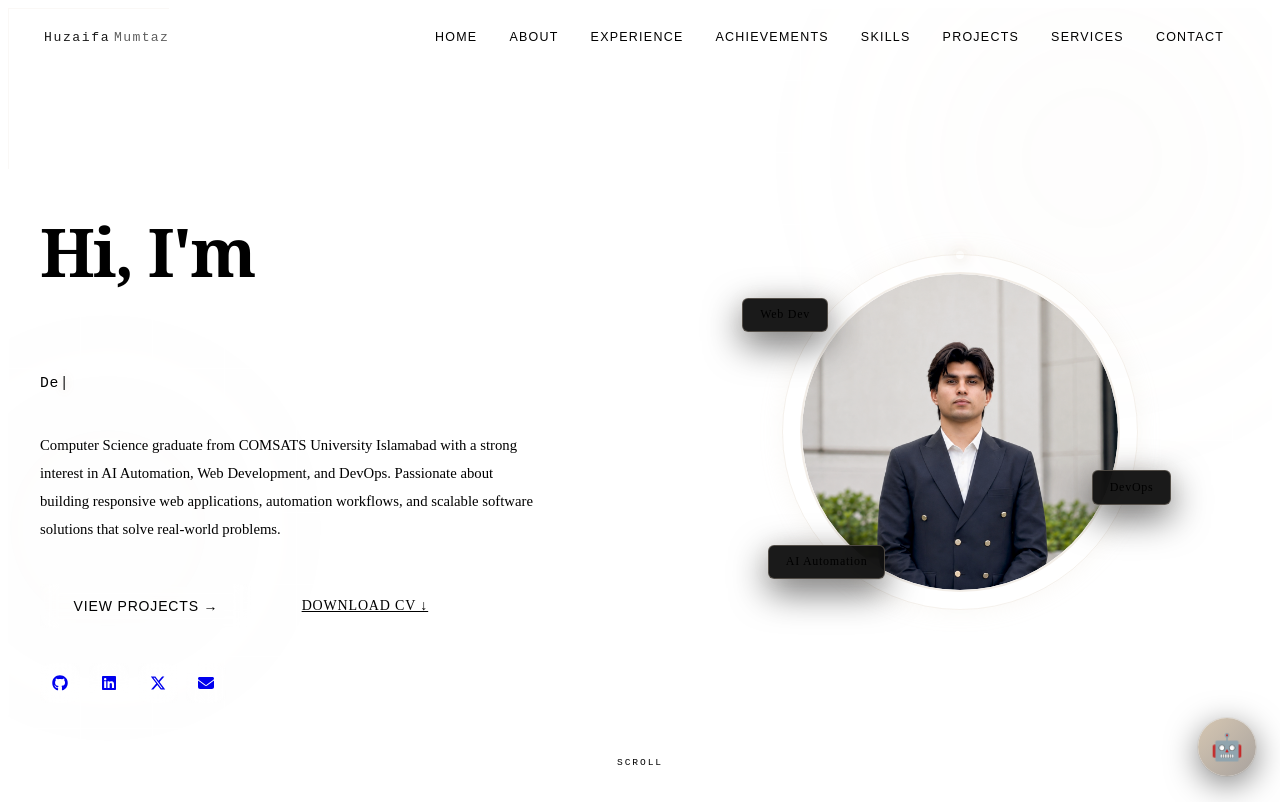
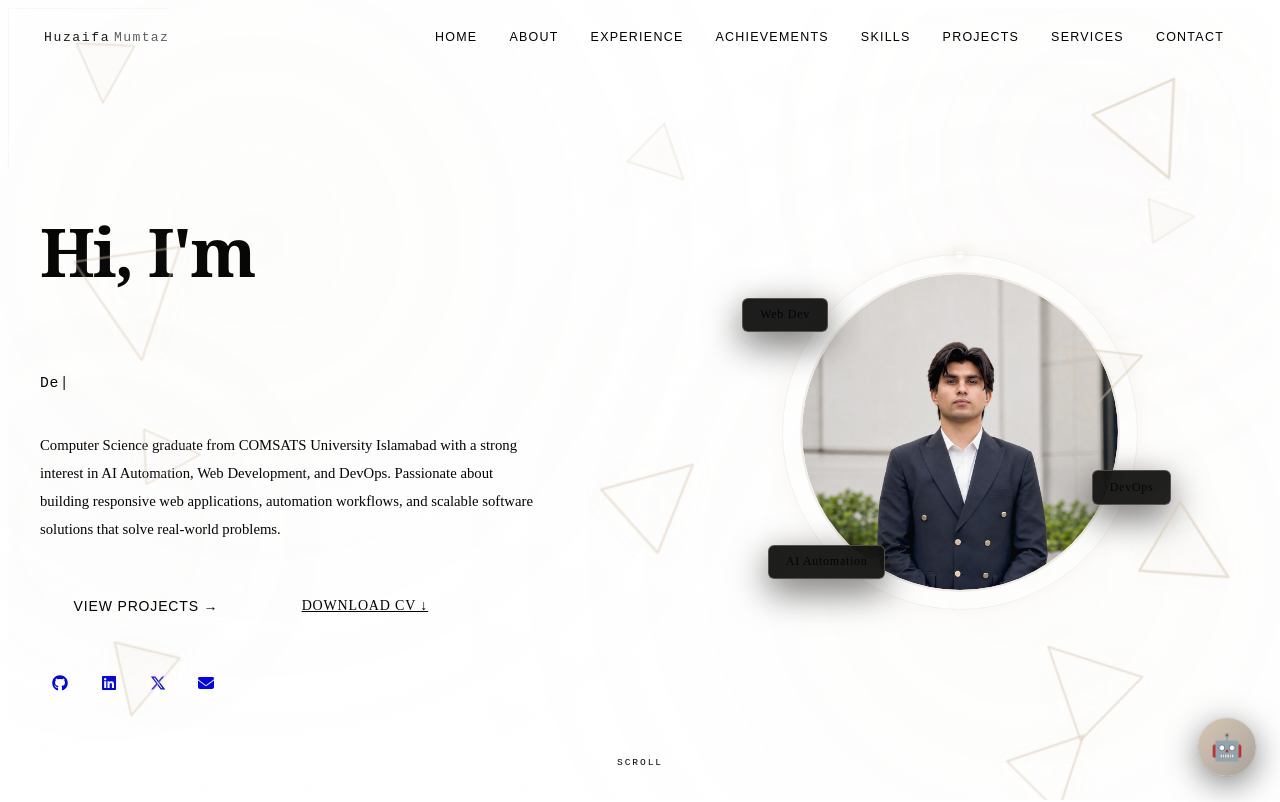
Before and after one commit to Zaifa25/portfolio-HuzaifaMumtaz, a React (Vite) app: page / in a window 1280 px wide. Shown: the top 802 px of the page. Built offline with nearby package versions, Linux system fonts and the light colour scheme; the HTML template or start-up script is replaced by a standard one.

Commit message:
Fix triangle background positioning to fixed overlay with gold glowing strokes

```diff
--- a/src/components/TriangleBackground.jsx
+++ b/src/components/TriangleBackground.jsx
@@ -1,26 +1,25 @@
 import React from 'react'
 import '../styles/triangles.css'
 
-// Pre-defined set of decorative background triangles with varying sizes, positions, and speeds
+// Vibrant set of floating geometric triangles with bright warm gold/cream strokes
 const TRIANGLES = [
-  { id: 1, top: '5%', left: '8%', size: 60, delay: '0s', duration: '18s', fill: 'none', strokeWidth: 1.5, opacity: 0.25, rotate: 15 },
-  { id: 2, top: '12%', right: '10%', size: 90, delay: '2s', duration: '24s', fill: 'rgba(214,199,178,0.04)', strokeWidth: 1, opacity: 0.3, rotate: 45 },
-  { id: 3, top: '22%', left: '85%', size: 45, delay: '4s', duration: '16s', fill: 'none', strokeWidth: 1.5, opacity: 0.2, rotate: -20 },
-  { id: 4, top: '30%', left: '5%', size: 110, delay: '1s', duration: '28s', fill: 'rgba(214,199,178,0.03)', strokeWidth: 1, opacity: 0.22, rotate: 60 },
-  { id: 5, top: '38%', right: '15%', size: 70, delay: '3s', duration: '20s', fill: 'none', strokeWidth: 2, opacity: 0.35, rotate: -40 },
-  { id: 6, top: '48%', left: '12%', size: 55, delay: '5s', duration: '19s', fill: 'rgba(214,199,178,0.05)', strokeWidth: 1, opacity: 0.28, rotate: 30 },
-  { id: 7, top: '56%', right: '6%', size: 85, delay: '2.5s', duration: '22s', fill: 'none', strokeWidth: 1.5, opacity: 0.25, rotate: 10 },
-  { id: 8, top: '65%', left: '78%', size: 100, delay: '6s', duration: '26s', fill: 'rgba(214,199,178,0.03)', strokeWidth: 1, opacity: 0.2, rotate: -50 },
-  { id: 9, top: '74%', left: '6%', size: 65, delay: '1.5s', duration: '21s', fill: 'none', strokeWidth: 1.5, opacity: 0.3, rotate: 75 },
-  { id: 10, top: '82%', right: '12%', size: 80, delay: '4.5s', duration: '25s', fill: 'rgba(214,199,178,0.04)', strokeWidth: 1, opacity: 0.25, rotate: -15 },
-  { id: 11, top: '90%', left: '20%', size: 50, delay: '3.5s', duration: '17s', fill: 'none', strokeWidth: 2, opacity: 0.35, rotate: 35 },
-  { id: 12, top: '95%', right: '25%', size: 95, delay: '0.5s', duration: '23s', fill: 'rgba(214,199,178,0.03)', strokeWidth: 1, opacity: 0.2, rotate: -70 },
+  { id: 1, top: '6%', left: '5%', size: 70, delay: '0s', duration: '16s', fill: 'rgba(214,199,178,0.06)', strokeWidth: 2, opacity: 0.55, rotate: 15 },
+  { id: 2, top: '15%', right: '8%', size: 100, delay: '2s', duration: '22s', fill: 'none', strokeWidth: 2.2, opacity: 0.6, rotate: 45 },
+  { id: 3, top: '28%', left: '88%', size: 50, delay: '4s', duration: '15s', fill: 'rgba(214,199,178,0.08)', strokeWidth: 1.8, opacity: 0.5, rotate: -20 },
+  { id: 4, top: '35%', left: '4%', size: 120, delay: '1s', duration: '26s', fill: 'none', strokeWidth: 1.5, opacity: 0.45, rotate: 60 },
+  { id: 5, top: '45%', right: '12%', size: 80, delay: '3s', duration: '18s', fill: 'rgba(214,199,178,0.07)', strokeWidth: 2, opacity: 0.65, rotate: -40 },
+  { id: 6, top: '55%', left: '10%', size: 65, delay: '5s', duration: '17s', fill: 'none', strokeWidth: 2, opacity: 0.55, rotate: 30 },
+  { id: 7, top: '68%', right: '5%', size: 90, delay: '2.5s', duration: '20s', fill: 'rgba(214,199,178,0.05)', strokeWidth: 2.2, opacity: 0.6, rotate: 10 },
+  { id: 8, top: '78%', left: '80%', size: 110, delay: '6s', duration: '24s', fill: 'none', strokeWidth: 1.8, opacity: 0.5, rotate: -50 },
+  { id: 9, top: '85%', left: '6%', size: 75, delay: '1.5s', duration: '19s', fill: 'rgba(214,199,178,0.08)', strokeWidth: 2, opacity: 0.6, rotate: 75 },
+  { id: 10, top: '92%', right: '15%', size: 85, delay: '4.5s', duration: '21s', fill: 'none', strokeWidth: 2, opacity: 0.55, rotate: -15 },
+  { id: 11, top: '20%', left: '48%', size: 60, delay: '3.5s', duration: '19s', fill: 'rgba(214,199,178,0.05)', strokeWidth: 1.8, opacity: 0.45, rotate: 35 },
+  { id: 12, top: '60%', left: '46%', size: 95, delay: '0.5s', duration: '23s', fill: 'none', strokeWidth: 2, opacity: 0.5, rotate: -70 },
 ]
 
 export default function TriangleBackground() {
   return (
     <div className="triangle-bg-wrapper" aria-hidden="true">
-      {/* Ambient background glow grid */}
       <div className="triangle-grid-overlay" />
 
       {TRIANGLES.map(t => (
@@ -44,13 +43,13 @@ export default function TriangleBackground() {
             viewBox="0 0 100 100"
             style={{
               transform: `rotate(${t.rotate}deg)`,
-              filter: 'drop-shadow(0 0 10px rgba(214, 199, 178, 0.2))',
+              filter: 'drop-shadow(0 0 14px rgba(214, 199, 178, 0.45))',
             }}
           >
             <polygon
               points="50,10 90,90 10,90"
               fill={t.fill}
-              stroke="var(--accent)"
+              stroke="#D6C7B2"
               strokeWidth={t.strokeWidth}
               strokeLinejoin="round"
             />
--- a/src/styles/triangles.css
+++ b/src/styles/triangles.css
@@ -1,42 +1,41 @@
-/* ─── Animated Triangle Background ─── */
+/* ─── Animated Triangle Background Overlay ─── */
 .triangle-bg-wrapper {
-  position: absolute;
-  top: 0;
-  left: 0;
-  right: 0;
-  bottom: 0;
-  width: 100%;
-  height: 100%;
+  position: fixed;
+  inset: 0;
+  width: 100vw;
+  height: 100vh;
   overflow: hidden;
   pointer-events: none;
-  z-index: 0;
+  z-index: 2; /* Floating overlay above section backgrounds, under interactive text */
 }
 
 .triangle-grid-overlay {
   position: absolute;
   inset: 0;
-  background-image: radial-gradient(circle at 50% 50%, rgba(214, 199, 178, 0.03) 0%, transparent 65%);
+  background-image:
+    radial-gradient(circle at 20% 30%, rgba(214, 199, 178, 0.04) 0%, transparent 50%),
+    radial-gradient(circle at 80% 70%, rgba(214, 199, 178, 0.04) 0%, transparent 50%);
   pointer-events: none;
 }
 
 .triangle-item {
   position: absolute;
   pointer-events: none;
-  animation: floatRotateTriangle 22s ease-in-out infinite alternate;
+  animation: floatRotateTriangle 20s cubic-bezier(0.4, 0, 0.2, 1) infinite alternate;
   will-change: transform, opacity;
 }
 
 @keyframes floatRotateTriangle {
   0% {
-    transform: translateY(0) rotate(0deg) scale(1);
+    transform: translateY(0) translateX(0) rotate(0deg) scale(1);
   }
   33% {
-    transform: translateY(-25px) translateX(15px) rotate(120deg) scale(1.08);
+    transform: translateY(-35px) translateX(25px) rotate(120deg) scale(1.12);
   }
   66% {
-    transform: translateY(20px) translateX(-18px) rotate(240deg) scale(0.94);
+    transform: translateY(30px) translateX(-25px) rotate(240deg) scale(0.92);
   }
   100% {
-    transform: translateY(-30px) translateX(10px) rotate(360deg) scale(1.05);
+    transform: translateY(-40px) translateX(15px) rotate(360deg) scale(1.08);
   }
 }
```
